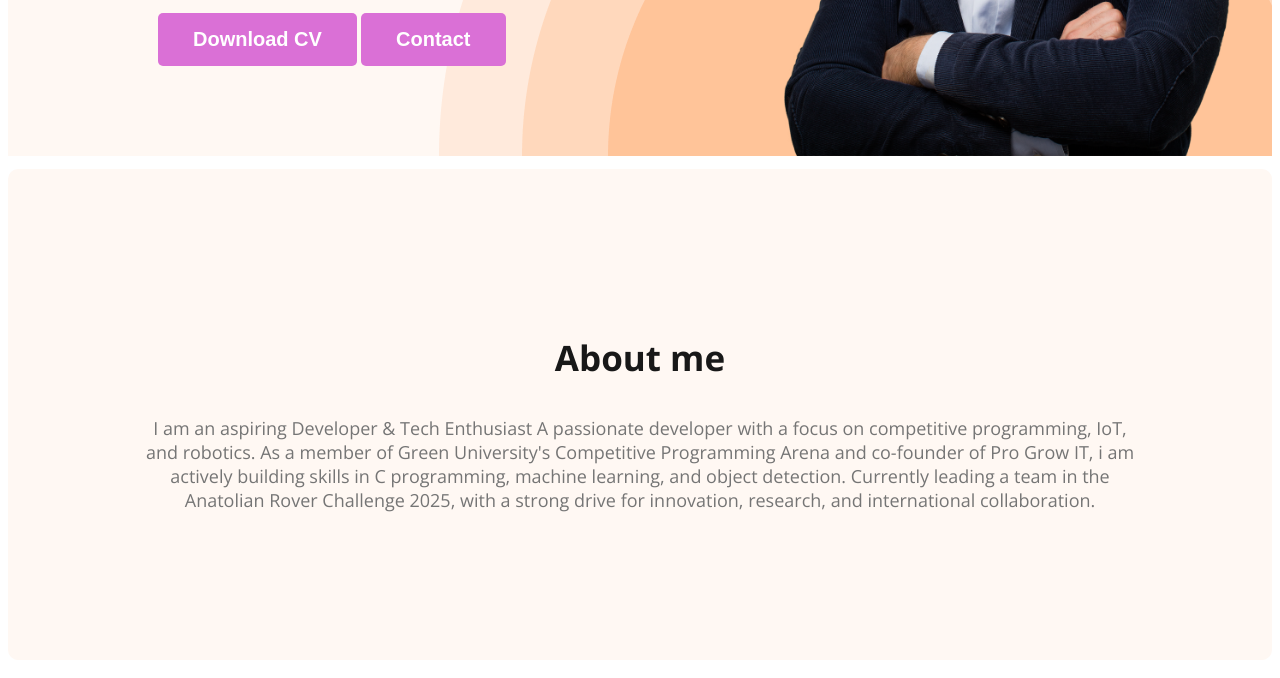
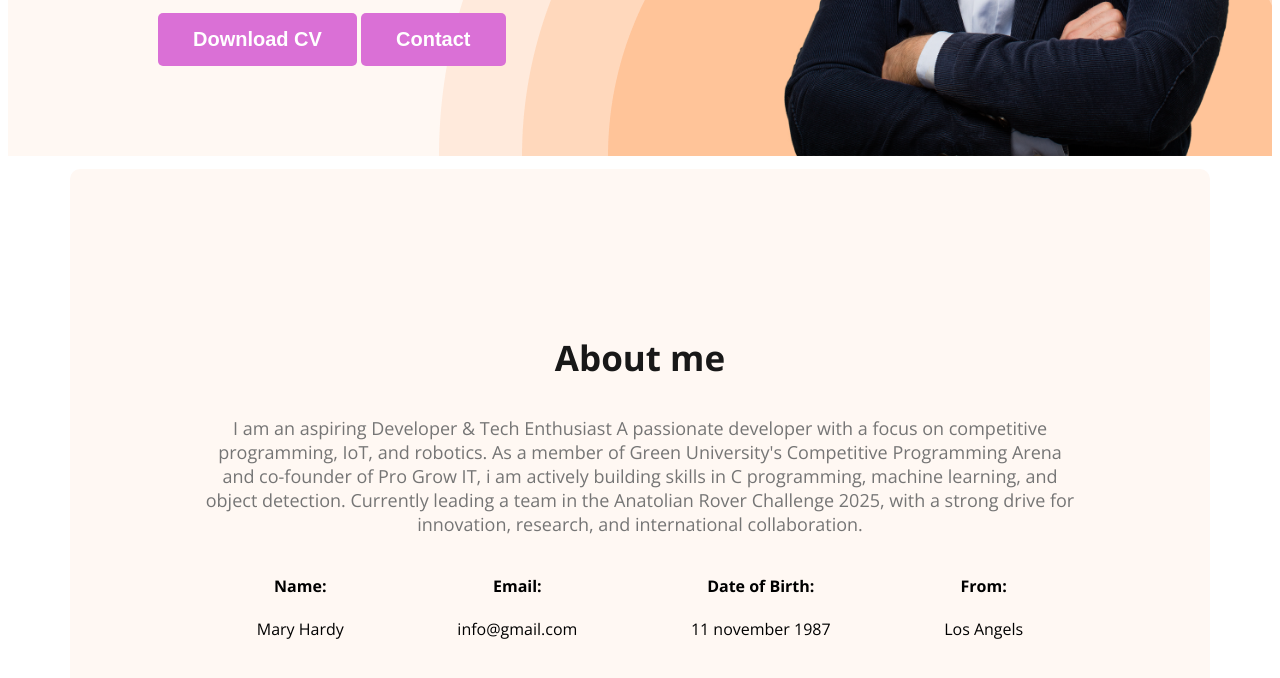
Before and after one commit to 0JUNAIRA0/webdeveloper, a plain HTML site: page index.html in a window 1280 px wide. Shown: the part 612-1290 px from the top of the page. Drawn offline with nearby package versions, Linux system fonts and the light colour scheme.

Commit message:
added about information

```diff
--- a/index.html
+++ b/index.html
@@ -46,7 +46,26 @@
 
 A passionate developer with a focus on competitive programming, IoT, and robotics. As a member of Green University's Competitive Programming Arena and co-founder of Pro Grow IT, i am actively building skills in C programming, machine learning, and object detection. Currently leading a team in the Anatolian Rover Challenge 2025, with a strong drive for innovation, research, and international collaboration.
             </p>
+<div class="about-info-container">
+    <div class="about-info">
+        <h4 class="info-title">Name:</h4>
+        <p class="info-description">Mary Hardy</p>
+    </div>
+    <div class="about-info">
+        <h4 class="info-title">Email:</h4>
+        <p class="info-description">info@gmail.com</p>
+    </div>
+    <div class="about-info">
+        <h4 class="info-title">Date of Birth:</h4>
+        <p class="info-description">11 november 1987</p>
+    </div>
+    <div class="about-info">
+        <h4 class="info-title">From:</h4>
+        <p class="info-description">Los Angels</p>
+    </div>
 
+
+</div>
         </section>
 
     </main>
--- a/styles/portfolio.css
+++ b/styles/portfolio.css
@@ -88,7 +88,10 @@ nav a{
     margin-bottom: 20px;
 }
 /* main section styles */
-
+main{
+    max-width: 1140px;
+    margin: 0 auto;
+}
 
 /* about section styles */
 .about{
@@ -97,3 +100,11 @@ nav a{
 background: #FFF8F3;
 margin: 13px 0px;
 }
+
+.about-info-container{
+    display: flex;
+    justify-content: space-around;
+}
+.about-info{
+    text-align: center;
+}
```
